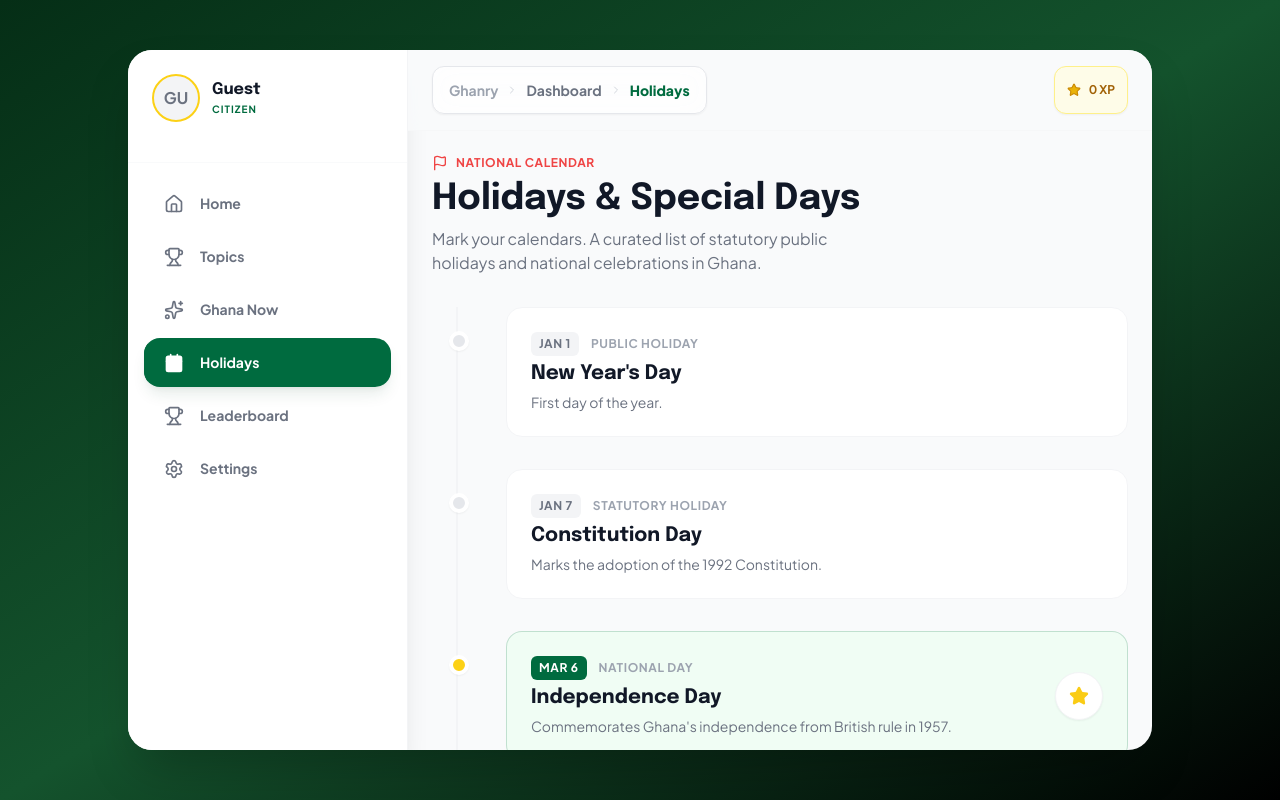
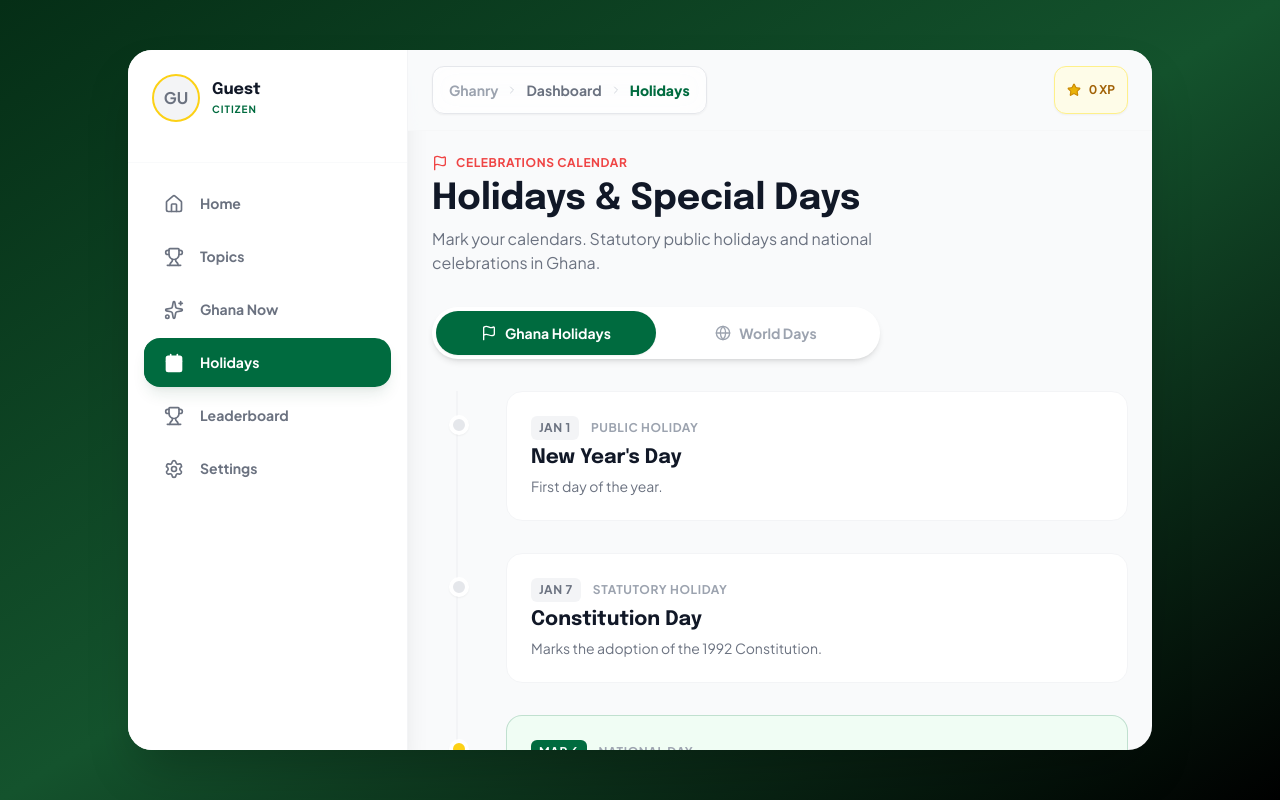
Before and after one commit to berrybrightson1/Ghanry, a Next.js app: page /dashboard/holidays in a window 1280 px wide. Built offline with nearby package versions, Linux system fonts and the light colour scheme.

Commit message:
feat: Production cleanup - filter leaderboard, simplify breadcrumbs, add world holidays toggle

```diff
--- a/app/dashboard/holidays/page.tsx
+++ b/app/dashboard/holidays/page.tsx
@@ -1,23 +1,14 @@
 "use client";
 
-import { Flag, Star } from "lucide-react";
+import { Flag, Star, Globe } from "lucide-react";
 import { motion } from "framer-motion";
-
-const holidays = [
-    { date: "Jan 1", name: "New Year's Day", type: "Public Holiday", description: "First day of the year." },
-    { date: "Jan 7", name: "Constitution Day", type: "Statutory Holiday", description: "Marks the adoption of the 1992 Constitution." },
-    { date: "Mar 6", name: "Independence Day", type: "National Day", description: "Commemorates Ghana's independence from British rule in 1957.", highlight: true },
-    { date: "Apr 18", name: "Good Friday", type: "Religious", description: "Christian holiday observing the crucifixion of Jesus." },
-    { date: "Apr 21", name: "Easter Monday", type: "Religious", description: "Day after Easter Sunday." },
-    { date: "May 1", name: "May Day", type: "Public Holiday", description: "Workers' Day." },
-    { date: "Aug 4", name: "Founders' Day", type: "National Day", description: "Honors the 'Big Six' and other contributors to independence.", highlight: true },
-    { date: "Sep 21", name: "Kwame Nkrumah Memorial Day", type: "National Day", description: "Birthday of Ghana's first President." },
-    { date: "Dec 5", name: "Farmer's Day", type: "National Recognition", description: "First Friday in December, honoring farmers and fishermen." },
-    { date: "Dec 25", name: "Christmas Day", type: "Religious", description: "Celebration of the birth of Jesus Christ." },
-    { date: "Dec 26", name: "Boxing Day", type: "Public Holiday", description: "Traditionally a day for giving gifts to the poor." },
-];
+import { useState } from "react";
+import { ghanaHolidays, worldCelebrations } from "@/lib/data/holidays";
 
 export default function HolidaysPage() {
+    const [activeTab, setActiveTab] = useState<"ghana" | "world">("ghana");
+    const holidays = activeTab === "ghana" ? ghanaHolidays : worldCelebrations;
+
     return (
         <div className="max-w-4xl mx-auto p-6 space-y-8">
             {/* Header */}
@@ -25,11 +16,37 @@ export default function HolidaysPage() {
                 <div className="space-y-2">
                     <span className="flex items-center gap-2 text-xs font-bold text-red-500 uppercase tracking-wider mb-2">
                         <Flag className="w-4 h-4" />
-                        National Calendar
+                        Celebrations Calendar
                     </span>
                     <h1 className="text-4xl font-epilogue font-bold text-gray-900">Holidays & Special Days</h1>
-                    <p className="text-gray-500 font-jakarta max-w-md">Mark your calendars. A curated list of statutory public holidays and national celebrations in Ghana.</p>
+                    <p className="text-gray-500 font-jakarta max-w-md">
+                        {activeTab === "ghana"
+                            ? "Mark your calendars. Statutory public holidays and national celebrations in Ghana."
+                            : "Global celebrations and international observances recognized worldwide."}
+                    </p>
                 </div>
+            </div>
+
+            {/* Toggle Bar */}
+            <div className="bg-white rounded-full p-1 shadow-md flex max-w-md">
+                <button
+                    onClick={() => setActiveTab("ghana")}
+                    className={`flex-1 py-3 rounded-full text-sm font-bold transition-all flex items-center justify-center gap-2 ${activeTab === "ghana"
+                        ? "bg-[#006B3F] text-white shadow-sm"
+                        : "text-gray-400 hover:text-gray-600"
+                        }`}
+                >
+                    <Flag className="w-4 h-4" /> Ghana Holidays
+                </button>
+                <button
+                    onClick={() => setActiveTab("world")}
+                    className={`flex-1 py-3 rounded-full text-sm font-bold transition-all flex items-center justify-center gap-2 ${activeTab === "world"
+                        ? "bg-ghana-gold text-[#2D2D2D] shadow-sm"
+                        : "text-gray-400 hover:text-gray-600"
+                        }`}
+                >
+                    <Globe className="w-4 h-4" /> World Days
+                </button>
             </div>
 
             {/* Timeline */}
@@ -47,13 +64,15 @@ export default function HolidaysPage() {
                             } shadow-sm`} />
 
                         <div className={`p-6 rounded-2xl border transition-all hover:shadow-md ${holiday.highlight
-                            ? "bg-green-50 border-[#006B3F]/20"
+                            ? activeTab === "ghana" ? "bg-green-50 border-[#006B3F]/20" : "bg-yellow-50 border-yellow-200/50"
                             : "bg-white border-gray-100"
                             }`}>
                             <div className="flex flex-col md:flex-row md:items-center justify-between gap-4">
                                 <div>
                                     <div className="flex items-center gap-3 mb-1">
-                                        <span className={`text-xs font-bold uppercase tracking-wider px-2 py-1 rounded-md ${holiday.highlight ? "bg-[#006B3F] text-white" : "bg-gray-100 text-gray-500"
+                                        <span className={`text-xs font-bold uppercase tracking-wider px-2 py-1 rounded-md ${holiday.highlight
+                                            ? activeTab === "ghana" ? "bg-[#006B3F] text-white" : "bg-ghana-gold text-black"
+                                            : "bg-gray-100 text-gray-500"
                                             }`}>
                                             {holiday.date}
                                         </span>
--- a/components/dashboard/Breadcrumbs.tsx
+++ b/components/dashboard/Breadcrumbs.tsx
@@ -26,7 +26,7 @@ export default function Breadcrumbs({ xp = 0, onMenuClick }: BreadcrumbsProps) {
                     <Menu className="w-5 h-5" />
                 </button>
 
-                <div className="inline-flex items-center gap-2 px-4 h-12 bg-white/80 backdrop-blur-md border border-gray-200 rounded-xl shadow-sm text-sm font-jakarta flex-1 overflow-hidden">
+                <div className="inline-flex items-center gap-2 px-4 h-12 bg-white/80 backdrop-blur-md border border-gray-200 rounded-xl shadow-sm text-sm font-jakarta flex-1 overflow-hidden min-w-0">
                     <Link href="/dashboard" className="text-gray-400 font-bold hover:text-[#006B3F] transition-colors flex-shrink-0">
                         Ghanry
                     </Link>
@@ -35,16 +35,19 @@ export default function Breadcrumbs({ xp = 0, onMenuClick }: BreadcrumbsProps) {
                         const isLast = index === paths.length - 1;
                         const href = `/${paths.slice(0, index + 1).join("/")}`;
 
+                        // Simplify display: if it's an article ID (very long), just show "Article"
+                        const displayName = path.length > 20 ? "Article" : path;
+
                         return (
-                            <div key={path} className="flex items-center gap-2">
-                                <ChevronRight className="w-3 h-3 text-gray-300" />
+                            <div key={path} className="flex items-center gap-2 min-w-0">
+                                <ChevronRight className="w-3 h-3 text-gray-300 flex-shrink-0" />
                                 {isLast ? (
-                                    <span className="text-[#006B3F] font-extrabold capitalize">
-                                        {path}
+                                    <span className="text-[#006B3F] font-extrabold capitalize truncate">
+                                        {displayName}
                                     </span>
                                 ) : (
-                                    <Link href={href} className="text-gray-500 font-bold hover:text-gray-800 capitalize transition-colors">
-                                        {path}
+                                    <Link href={href} className="text-gray-500 font-bold hover:text-gray-800 capitalize transition-colors truncate">
+                                        {displayName}
                                     </Link>
                                 )}
                             </div>
--- /dev/null
+++ b/lib/data/holidays.ts
@@ -0,0 +1,40 @@
+export interface Holiday {
+    date: string;
+    name: string;
+    type: string;
+    description: string;
+    highlight?: boolean;
+}
+
+export const ghanaHolidays: Holiday[] = [
+    { date: "Jan 1", name: "New Year's Day", type: "Public Holiday", description: "First day of the year." },
+    { date: "Jan 7", name: "Constitution Day", type: "Statutory Holiday", description: "Marks the adoption of the 1992 Constitution." },
+    { date: "Mar 6", name: "Independence Day", type: "National Day", description: "Commemorates Ghana's independence from British rule in 1957.", highlight: true },
+    { date: "Apr 18", name: "Good Friday", type: "Religious", description: "Christian holiday observing the crucifixion of Jesus." },
+    { date: "Apr 21", name: "Easter Monday", type: "Religious", description: "Day after Easter Sunday." },
+    { date: "May 1", name: "May Day", type: "Public Holiday", description: "Workers' Day." },
+    { date: "Aug 4", name: "Founders' Day", type: "National Day", description: "Honors the 'Big Six' and other contributors to independence.", highlight: true },
+    { date: "Sep 21", name: "Kwame Nkrumah Memorial Day", type: "National Day", description: "Birthday of Ghana's first President." },
+    { date: "Dec 5", name: "Farmer's Day", type: "National Recognition", description: "First Friday in December, honoring farmers and fishermen." },
+    { date: "Dec 25", name: "Christmas Day", type: "Religious", description: "Celebration of the birth of Jesus Christ." },
+    { date: "Dec 26", name: "Boxing Day", type: "Public Holiday", description: "Traditionally a day for giving gifts to the poor." },
+];
+
+export const worldCelebrations: Holiday[] = [
+    { date: "Jan 1", name: "New Year's Day", type: "Global", description: "First day of the year celebrated worldwide." },
+    { date: "Feb 14", name: "Valentine's Day", type: "Cultural", description: "Day of love and romance celebrated globally.", highlight: true },
+    { date: "Mar 8", name: "International Women's Day", type: "Global", description: "Celebrating women's achievements and advocating for gender equality." },
+    { date: "Mar 20", name: "International Day of Happiness", type: "UN Observance", description: "Recognizes the importance of happiness in people's lives." },
+    { date: "Apr 22", name: "Earth Day", type: "Environmental", description: "Global event supporting environmental protection.", highlight: true },
+    { date: "May 4", name: "Star Wars Day", type: "Cultural", description: "Pop culture celebration: 'May the Fourth be with you!'" },
+    { date: "Jun 5", name: "World Environment Day", type: "UN Observance", description: "UN's principal vehicle for encouraging awareness of the environment." },
+    { date: "Jul 30", name: "International Day of Friendship", type: "UN Observance", description: "Promotes friendship between peoples and countries." },
+    { date: "Aug 12", name: "International Youth Day", type: "UN Observance", description: "Celebrates youth and their contributions to society." },
+    { date: "Sep 21", name: "International Day of Peace", type: "UN Observance", description: "Devoted to strengthening ideals of peace.", highlight: true },
+    { date: "Oct 1", name: "International Coffee Day", type: "Cultural", description: "Celebrates coffee and the millions who work in the industry." },
+    { date: "Oct 4", name: "World Animal Day", type: "Animal Welfare", description: "Celebrates animal rights and welfare worldwide." },
+    { date: "Oct 31", name: "Halloween", type: "Cultural", description: "Traditional celebration with costumes and trick-or-treating." },
+    { date: "Nov 13", name: "World Kindness Day", type: "Cultural", description: "Encourages acts of kindness to create a more caring world." },
+    { date: "Dec 10", name: "Human Rights Day", type: "UN Observance", description: "Commemorates the adoption of the Universal Declaration of Human Rights." },
+    { date: "Dec 25", name: "Christmas Day", type: "Religious", description: "Christian celebration of the birth of Jesus Christ." },
+];
```
Also changed, not shown: app/dashboard/leaderboard/page.tsx (+24 -22 lines), public/sw.js.
